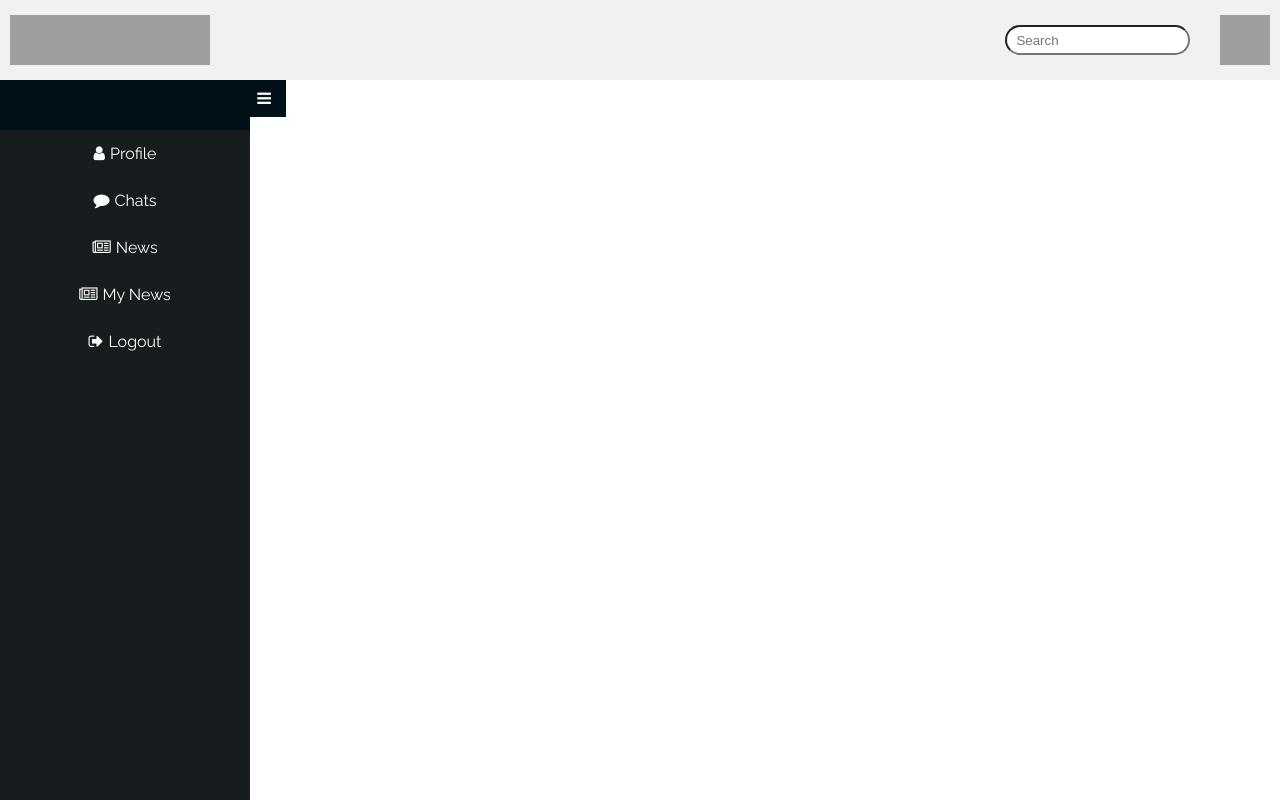
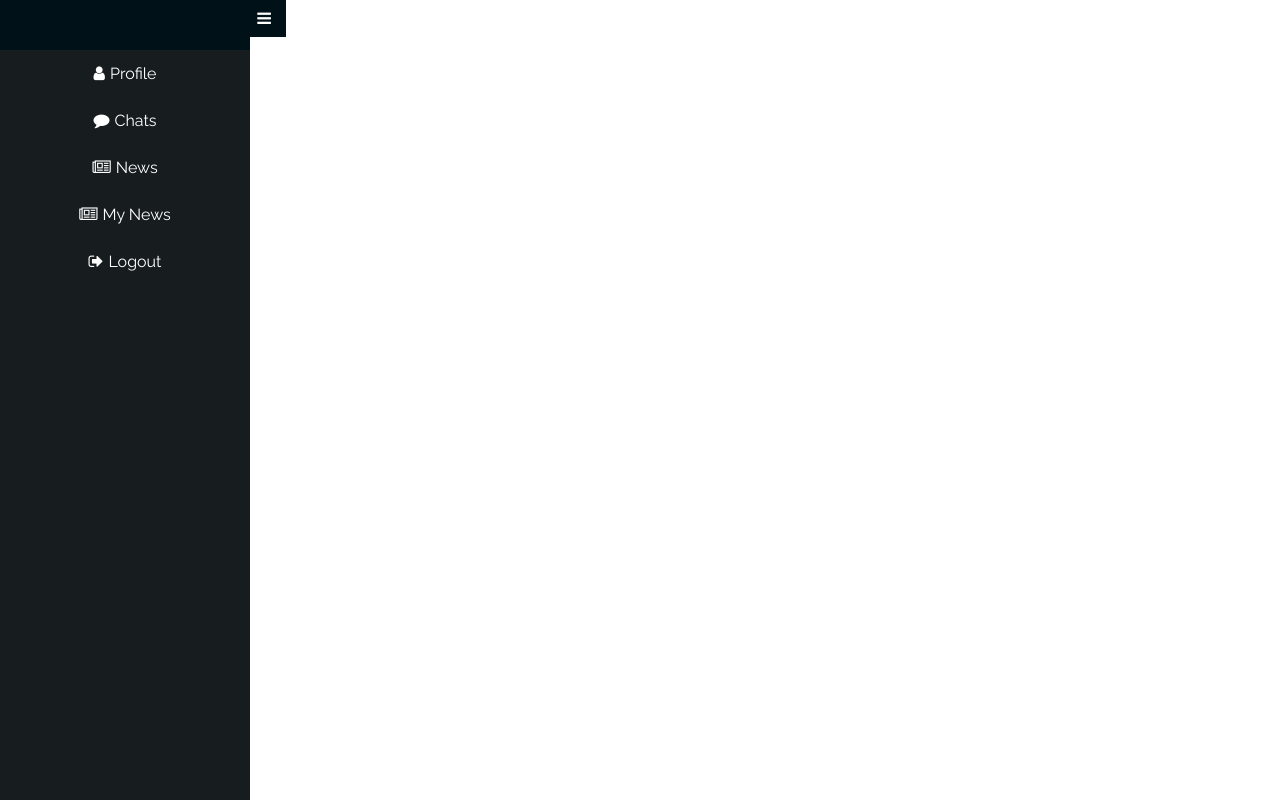
Before and after one commit to yinghuaho/MSFB-EB-Game, a website: page index.html at #/profile in a window 1280 px wide. Drawn offline with nearby package versions, Linux system fonts and the light colour scheme; some packages are replaced by stand-ins of ours; grey boxes are pictures that could not be loaded; a script that the page names is missing; a small style sheet from the web is missing.

Commit message:
Delete unnecessary element for this project

```diff
--- a/index.html
+++ b/index.html
@@ -17,17 +17,10 @@
 <script src='external_files/angular-route.js'></script>
 </head>
    <div id="wrapper">
-      <div id="header">
-        <div tile="EB_Game Logo"><img src="http://lorempixel.com/200/50/"/></div>
-        <div>
-            <div><input type="search" placeholder="  Search"></div>
-            <div id="user"><img src="http://lorempixel.com/50/50/"/></div>
-        </div>
-      </div>
 
 
       <div id="contentArea">
-         <div id="sideBar" title="Menu">
+         <div id="sideBar" title="Menu" style="height:100vh">
            <div id="sideBarButton"><i class="fa fa-bars"></i></div>
            <div id="sideBarContent">
            <div id="username"></div>
```
Also changed, not shown: view/profile.html (+2 -3 lines).
